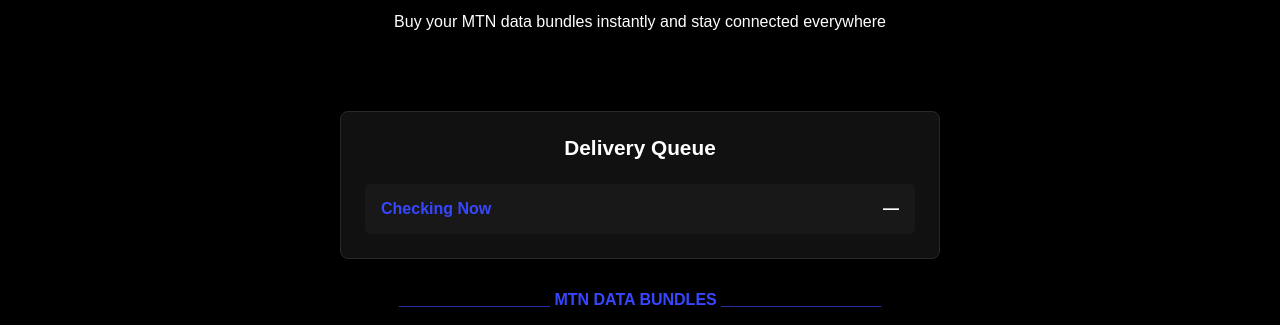
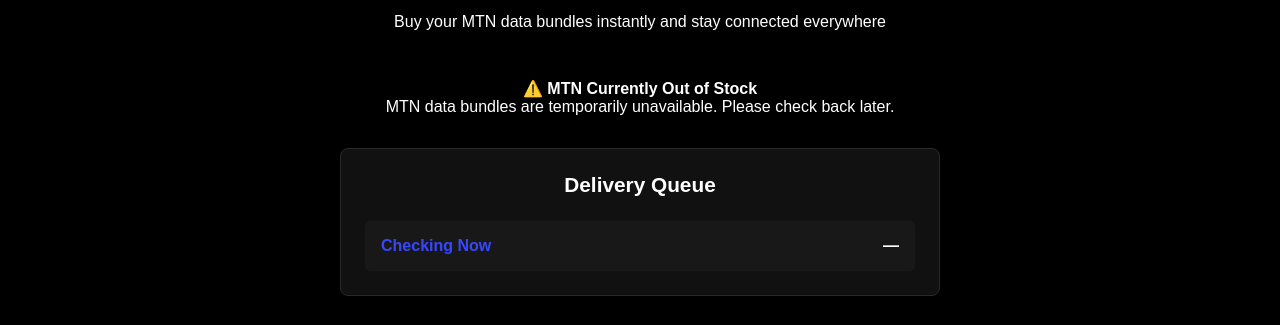
Before and after one commit to Rans1433/Quickdatagh, a plain HTML site: page index.html in a window 1280 px wide. Shown: the part 270-595 px from the top of the page. Drawn offline with Linux system fonts and the light colour scheme; no server answers.

Commit message:
Add stock alert for MTN data bundles

```diff
--- a/index.html
+++ b/index.html
@@ -45,6 +45,12 @@
 
 
     </div>
+
+<div class="stock-alert" id="mtnAlert">
+    <strong>⚠️ MTN Currently Out of Stock</strong>
+    <p>MTN data bundles are temporarily unavailable.
+    Please check back later.</p>
+</div>
 
     <div class="cards-page">
     <section class="delivery-queue">
```
